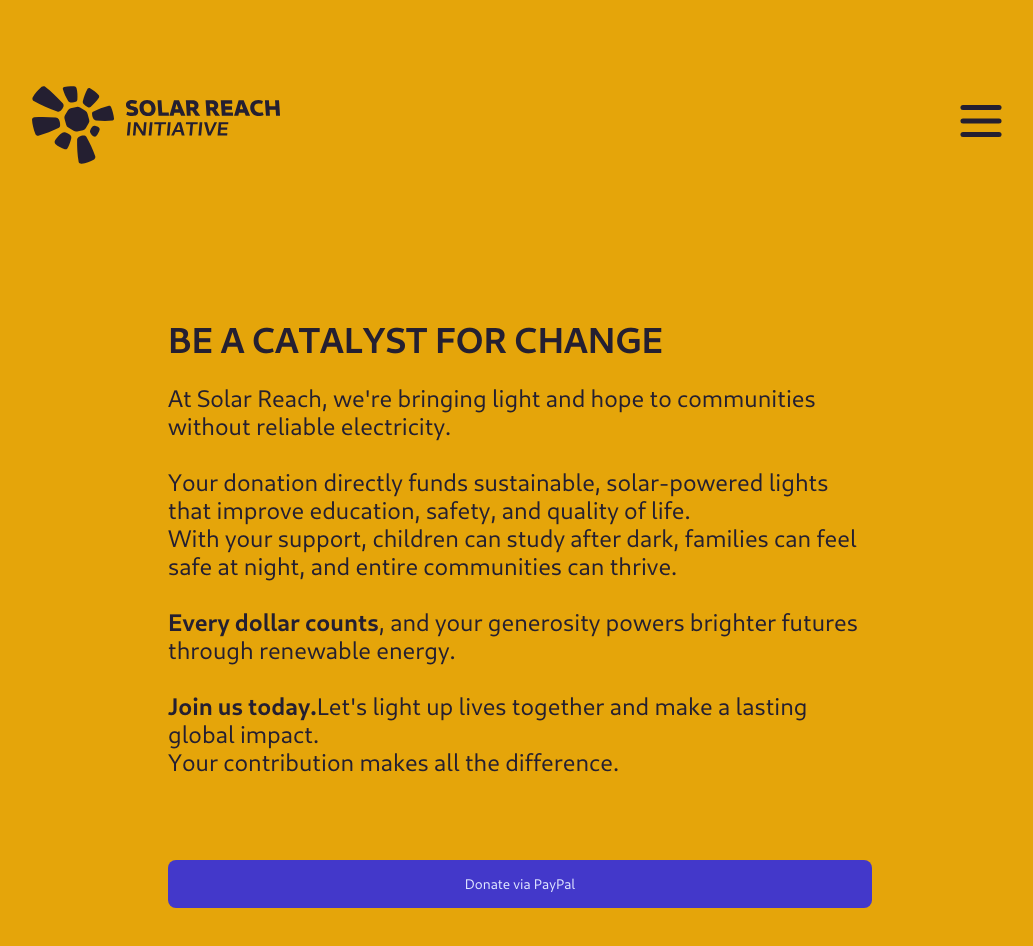
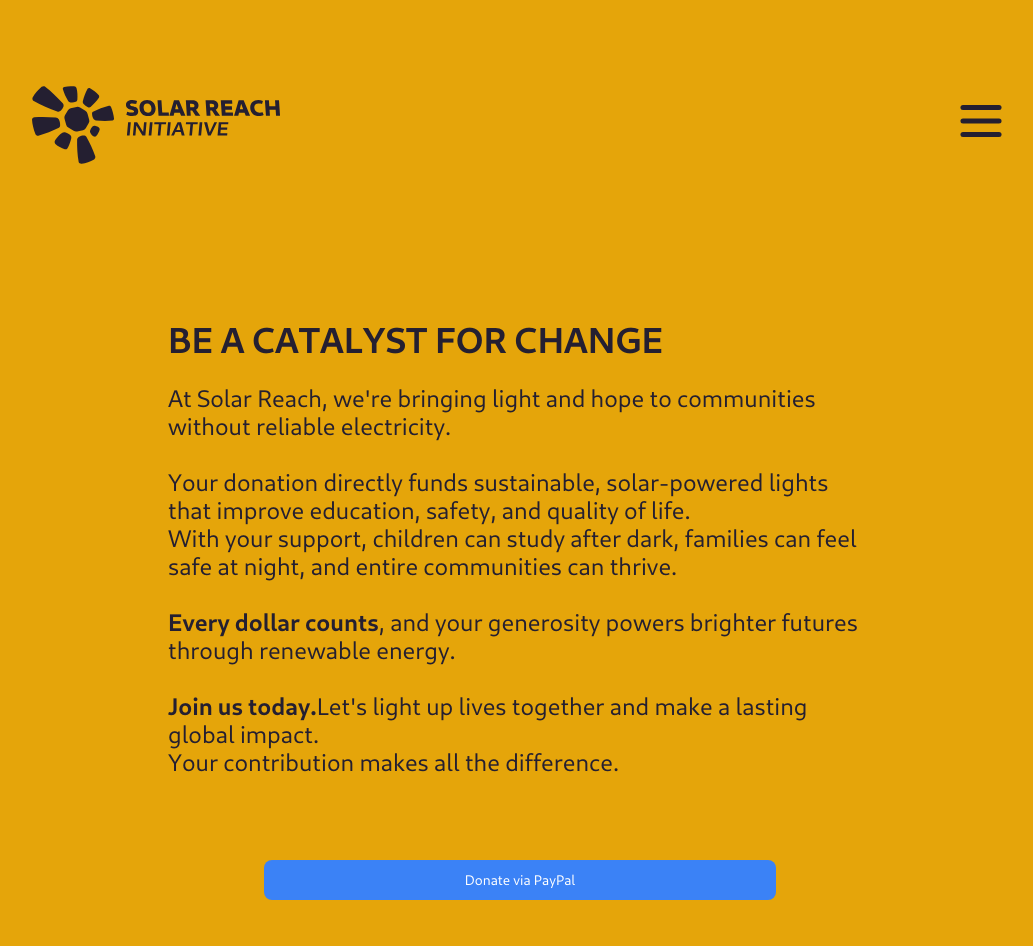
Before and after one commit to osirais/solar-reach, a Next.js app: page /donate in a window 1280 px wide. Shown: the top 946 px of the page, without its empty margins (120-1153 px from the left). Built offline with nearby package versions, Linux system fonts and the light colour scheme.

Commit message:
Fixed the wrong donate link so it works now and made the button size dynamic to screen width

```diff
--- a/app/donate/page.tsx
+++ b/app/donate/page.tsx
@@ -21,8 +21,8 @@ export default function Donate() {
                 </p>
                 <div className="flex flex-col items-center">
                     <Button
-                        onClick={() => window.open("https://www.paypal.com/donate?token=nkmTNWLyuCCkRXJ_Tj-lLuZX9JiNcuna5O5jGwhjo9gdJNhRM6lcFSvY8Mf9NVaCr7jnBFzuA9ensI7x", "_blank")}
-                        className="w-full h-12 px-6 text-indigo-100 transition-colors duration-150 bg-indigo-700 rounded-lg focus:shadow-outline hover:bg-indigo-800"
+                        onClick={() => window.open("https://www.paypal.com/donate/?hosted_button_id=QED7FXY72CW9Q", "_blank")}
+                        className="bg-blue-500 text-white px-6 py-3 rounded-lg border-none cursor-pointer w-full max-w-xs sm:max-w-sm md:max-w-md lg:max-w-lg transition-all hover:bg-blue-600"
                     >
                         Donate via PayPal
                     </Button>
```
